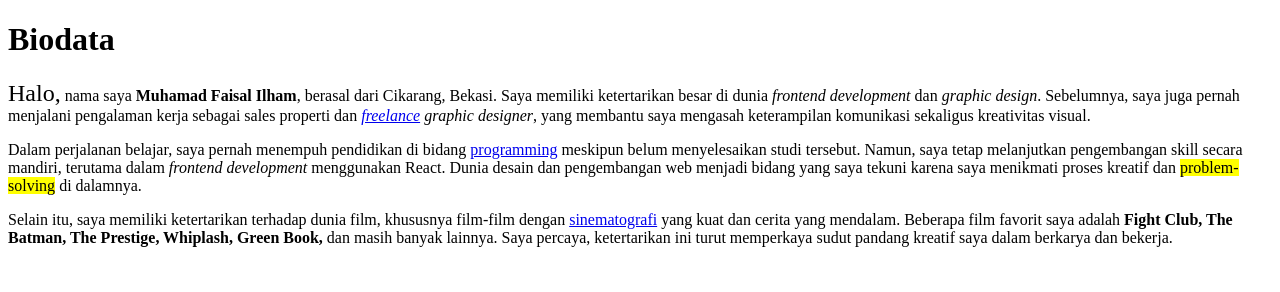
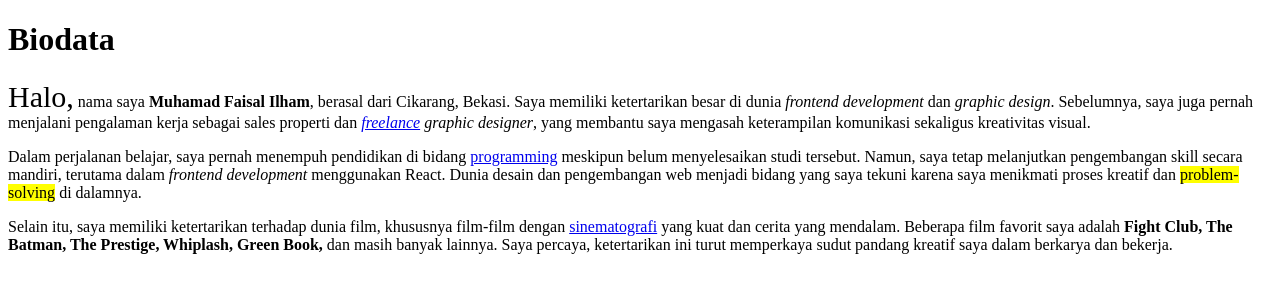
Before and after one commit to VsalCode/fgo24-css-basic, a website: page index.html in a window 1280 px wide. Drawn offline with Linux system fonts and the light colour scheme.

Commit message:
refactor: change formatting css from eksternal to inline

```diff
--- a/index.html
+++ b/index.html
@@ -4,15 +4,14 @@
   <meta charset="UTF-8">
   <meta name="viewport" content="width=device-width, initial-scale=1.0">
   <title>HTML-Basic</title>
-  <link rel="stylesheet" href="/style.css">
 </head>
 <body>
   <h1>Biodata</h1>
   <div>
-    <p><font size="5">Halo,</font> nama saya <span class="bold">Muhamad Faisal Ilham</span>, berasal dari Cikarang, Bekasi. Saya memiliki ketertarikan besar di dunia <span class="italic">frontend development</span> dan <span class="italic">graphic design</span>. Sebelumnya, saya juga pernah menjalani pengalaman kerja sebagai sales properti dan <span class="italic"><a href="./pages/KBBI/kata1.html">freelance</a> graphic designer</span>, yang membantu saya mengasah keterampilan komunikasi sekaligus kreativitas visual.
+    <p><span style="font-size: 30px;">Halo,</span> nama saya <span style="font-weight: bold">Muhamad Faisal Ilham</span>, berasal dari Cikarang, Bekasi. Saya memiliki ketertarikan besar di dunia <span style="font-style: italic;">frontend development</span> dan <span style="font-style: italic;">graphic design</span>. Sebelumnya, saya juga pernah menjalani pengalaman kerja sebagai sales properti dan <span style="font-style: italic;"><a href="./pages/KBBI/kata1.html">freelance</a> graphic designer</span>, yang membantu saya mengasah keterampilan komunikasi sekaligus kreativitas visual.
     </p>
-    <p>Dalam perjalanan belajar, saya pernah menempuh pendidikan di bidang <a href="./pages/KBBI/kata2.html">programming</a> meskipun belum menyelesaikan studi tersebut. Namun, saya tetap melanjutkan pengembangan skill secara mandiri, terutama dalam <span class="italic">frontend development</span> menggunakan React. Dunia desain dan pengembangan web menjadi bidang yang saya tekuni karena saya menikmati proses kreatif dan <span class="mark">problem-solving</span> di dalamnya.</p>
-    <p>Selain itu, saya memiliki ketertarikan terhadap dunia film, khususnya film-film dengan <a href="./pages/KBBI/kata3.html">sinematografi</a> yang kuat dan cerita yang mendalam. Beberapa film favorit saya adalah <span class="bold">Fight Club, The Batman, The Prestige, Whiplash, Green Book,</span> dan masih banyak lainnya. Saya percaya, ketertarikan ini turut memperkaya sudut pandang kreatif saya dalam berkarya dan bekerja.
+    <p>Dalam perjalanan belajar, saya pernah menempuh pendidikan di bidang <a href="./pages/KBBI/kata2.html">programming</a> meskipun belum menyelesaikan studi tersebut. Namun, saya tetap melanjutkan pengembangan skill secara mandiri, terutama dalam <span style="font-style: italic;">frontend development</span> menggunakan React. Dunia desain dan pengembangan web menjadi bidang yang saya tekuni karena saya menikmati proses kreatif dan <span style="background-color: yellow;">problem-solving</span> di dalamnya.</p>
+    <p>Selain itu, saya memiliki ketertarikan terhadap dunia film, khususnya film-film dengan <a href="./pages/KBBI/kata3.html">sinematografi</a> yang kuat dan cerita yang mendalam. Beberapa film favorit saya adalah <span style="font-weight: bold;">Fight Club, The Batman, The Prestige, Whiplash, Green Book,</span> dan masih banyak lainnya. Saya percaya, ketertarikan ini turut memperkaya sudut pandang kreatif saya dalam berkarya dan bekerja.
     </p>
   </div>
 </body>
```
Also changed, not shown: pages/KBBI/kata1.html (+1 -1 lines), pages/KBBI/kata2.html (+1 -1 lines), pages/KBBI/kata3.html (+1 -1 lines), pages/Images/image.png (added).
